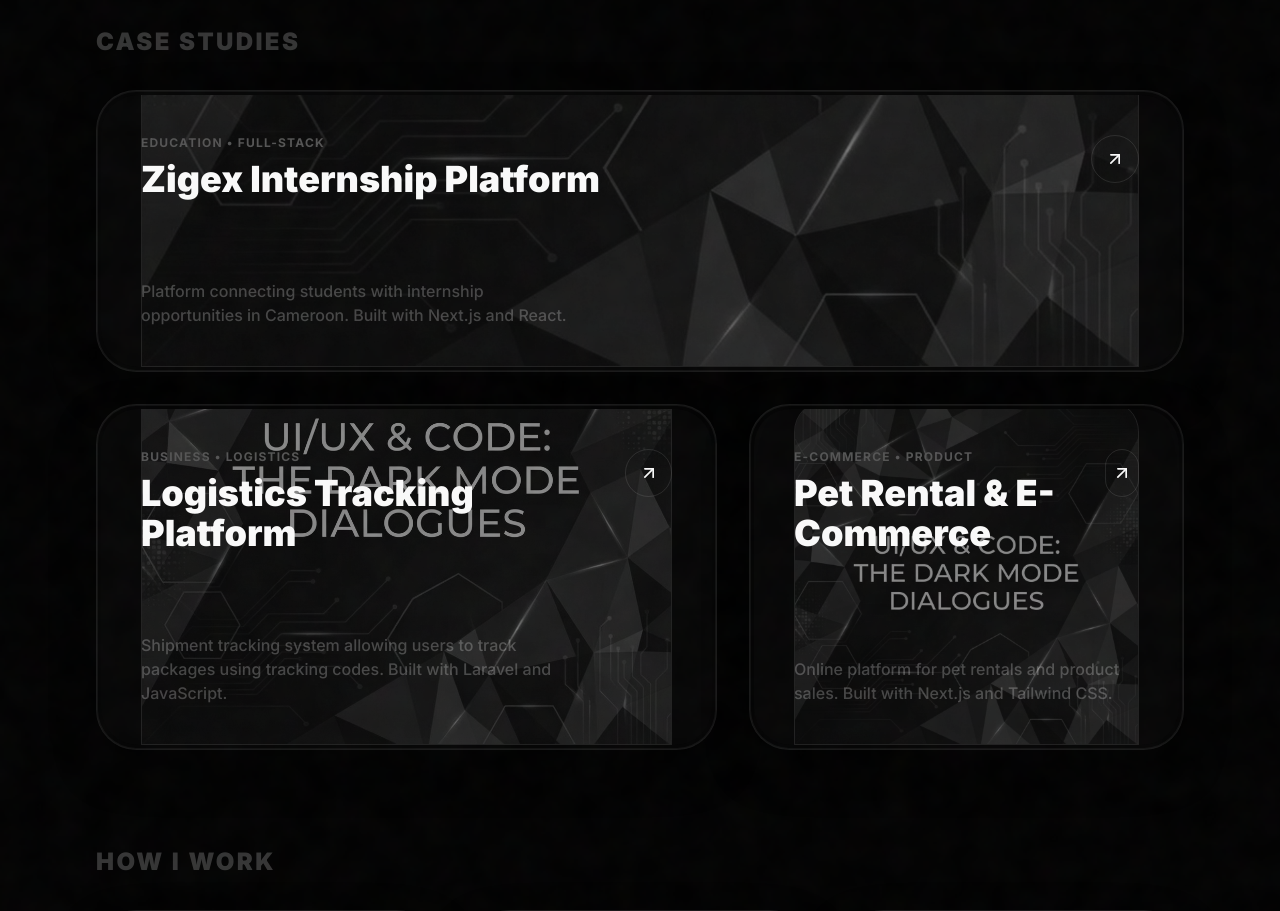
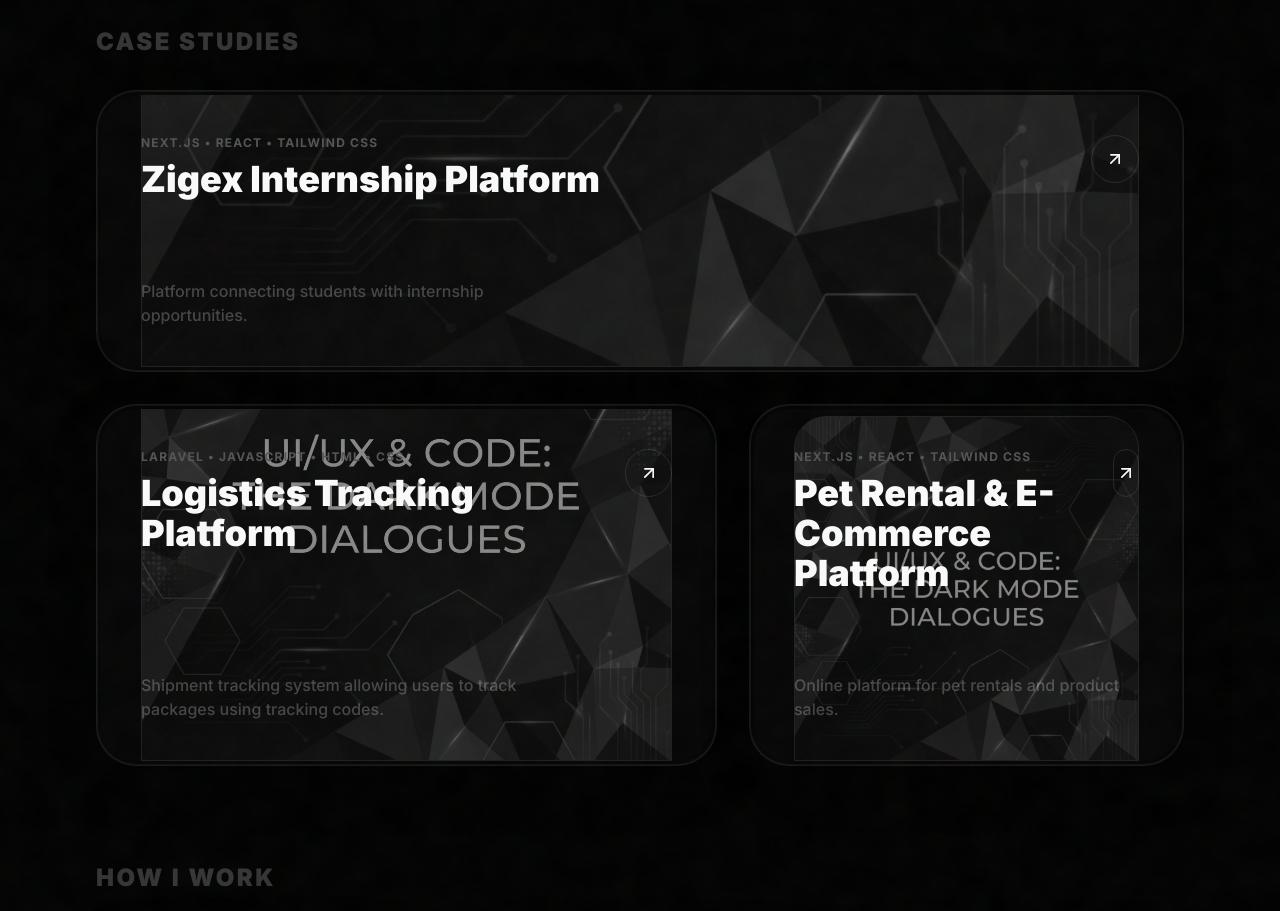
Before and after one commit to fadigatardzenyuy/portfolio-fadidev, a Next.js app: page / in a window 1280 px wide. Shown: the part 1160-2071 px from the top of the page. Built offline with nearby package versions, Linux system fonts and the light colour scheme.

Commit message:
Finalize content updates and project descriptions

```diff
--- a/components/bento-projects.tsx
+++ b/components/bento-projects.tsx
@@ -6,26 +6,26 @@
 const PROJECTS = [
     {
         title: 'Zigex Internship Platform',
-        category: 'Education • Full-Stack',
+        category: 'Next.js • React • Tailwind CSS',
         span: 'col-span-12 lg:col-span-12',
         color: 'from-blue-500/10',
-        description: 'Platform connecting students with internship opportunities in Cameroon. Built with Next.js and React.',
+        description: 'Platform connecting students with internship opportunities.',
         image: '/blog/hello-world.png'
     },
     {
         title: 'Logistics Tracking Platform',
-        category: 'Business • Logistics',
+        category: 'Laravel • JavaScript • HTML • CSS',
         span: 'col-span-12 md:col-span-7',
         color: 'from-emerald-500/10',
-        description: 'Shipment tracking system allowing users to track packages using tracking codes. Built with Laravel and JavaScript.',
+        description: 'Shipment tracking system allowing users to track packages using tracking codes.',
         image: '/blog/hello-world.png'
     },
     {
-        title: 'Pet Rental & E-Commerce',
-        category: 'E-Commerce • Product',
+        title: 'Pet Rental & E-Commerce Platform',
+        category: 'Next.js • React • Tailwind CSS',
         span: 'col-span-12 md:col-span-5',
         color: 'from-sky-500/10',
-        description: 'Online platform for pet rentals and product sales. Built with Next.js and Tailwind CSS.',
+        description: 'Online platform for pet rentals and product sales.',
         image: '/blog/hello-world.png'
     }
 ];
```
